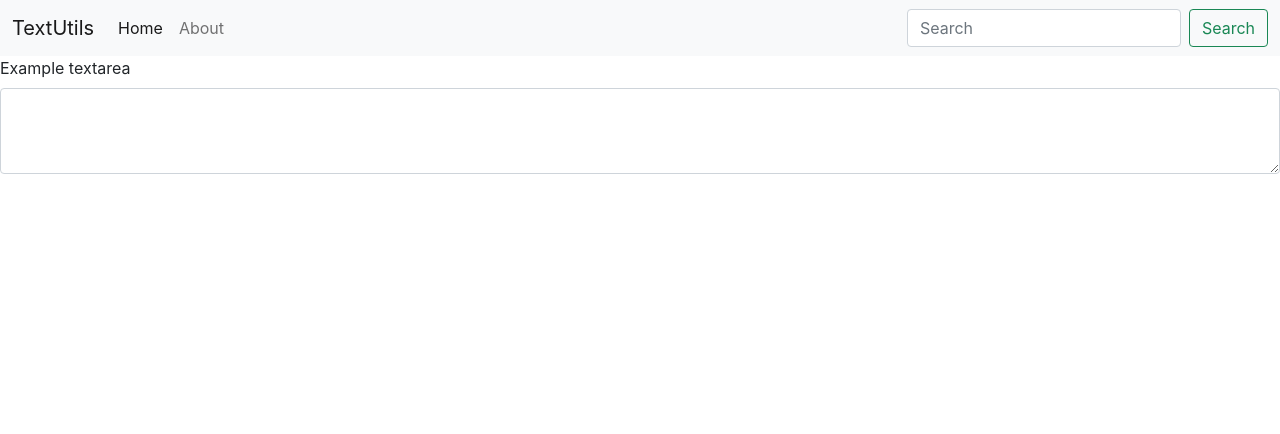
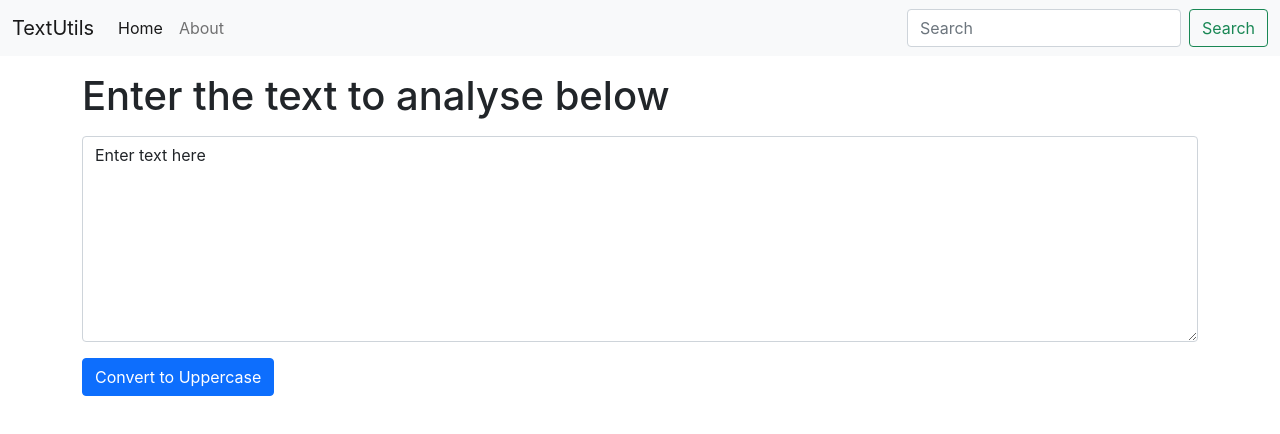
Before and after one commit to sohamobh/webelight-first, a React (Create React App) app: page / in a window 1280 px wide. Shown: the top 434 px of the page. Built offline with nearby package versions, Linux system fonts and the light colour scheme.

Commit message:
React day-2/New_Project-Text management

```diff
--- a/src/App.js
+++ b/src/App.js
@@ -10,7 +10,10 @@
       {/*<Navbar title="TextUtils" aboutText = "About TextUtils"/>*/}
       {/*<Navbar/>*/}
       <Navbar title="TextUtils"/>
-      <TextForm/>
+      <div className="container my-3">
+         <TextForm heading="Enter the text to analyse below"/>
+      </div>
+
     </>
   );
 }
--- a/src/components/TextForm.js
+++ b/src/components/TextForm.js
@@ -1,12 +1,30 @@
-import React from 'react'
+import React, {useState} from 'react'
 
-export default function TextForm() {
+// console.log(useState('Enter text here2'));
+
+export default function TextForm(props) {
+
+  const handleUpClick=()=>{
+    console.log("Uppercase was clicked" +text);
+    let newText = text.toUpperCase();
+    setText(newText);
+  }
+  const handleOnChange=(event)=>{
+    console.log("On change");
+    setText(event.target.value);
+  }
+
+  const [text, setText] = useState('Enter text here'); //setText is the update function
+  // text="new text"; //wrong way
+  // setText("New text"); //correct way
   return (
     <div>
-        <div class="mb-3">
-        <label for="MyBox" class="form-label">Example textarea</label>
-        <textarea class="form-control" id="MyBox" rows="3"></textarea>
+        <h1>{props.heading}</h1>
+        <div className="my-3">
+        {/* <label for="MyBox" class="form-label">Example textarea</label> */}
+        <textarea className="form-control" value={text} onChange={handleOnChange} id="MyBox" rows="8"></textarea>
         </div>
+      <button className="btn btn-primary" onClick={handleUpClick}>Convert to Uppercase</button>
     </div>
   )
 }
```
